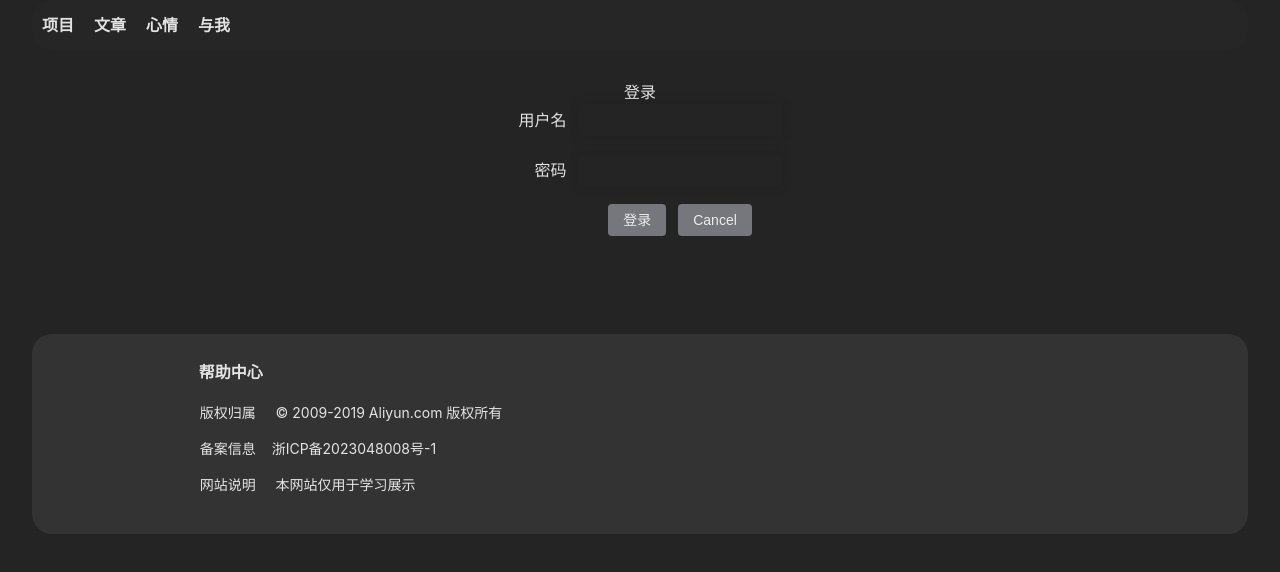
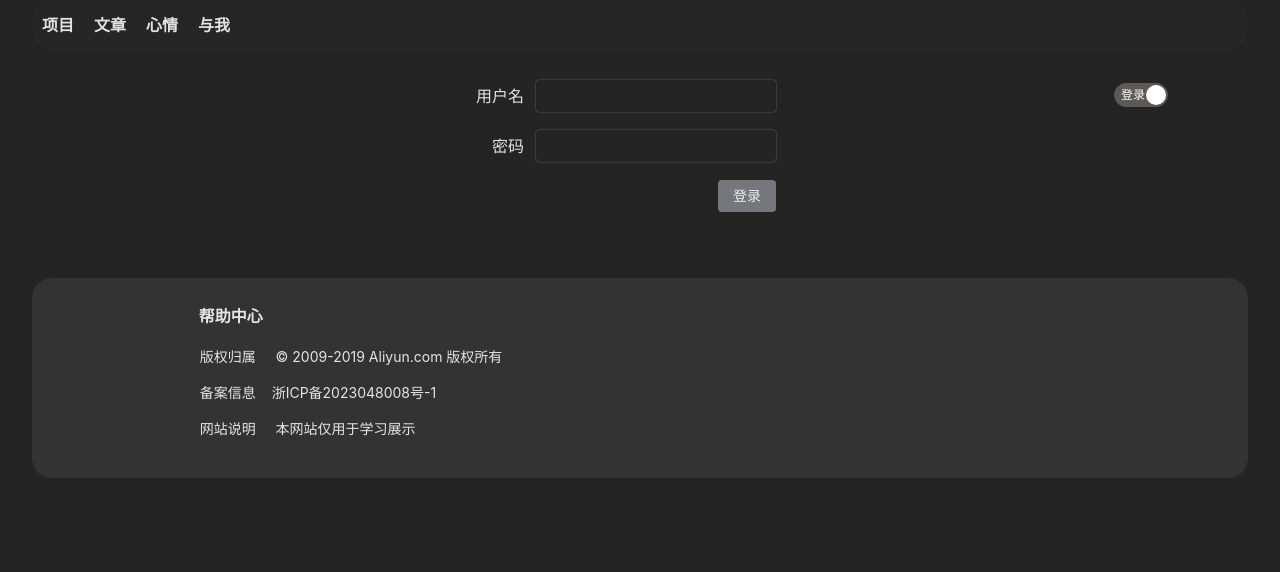
Before and after one commit to gushen610140/gushenBlog, a Vue app: page /#/user/login in a window 1280 px wide. Shown: the top 572 px of the page. Built offline with nearby package versions, Linux system fonts and the light colour scheme.

Commit message:
✨ feat: 登录表格的基本开发

```diff
--- a/src/components/BlogUser/BlogLogin.vue
+++ b/src/components/BlogUser/BlogLogin.vue
@@ -1,36 +1,41 @@
 <template>
   <div class="user-body">
-    <el-form :model="form" label-width="5rem" class="form-style">
-      <div>登录</div>
-      <el-form-item label="用户名">
-        <el-input v-model="form.name" />
-      </el-form-item>
-      <el-form-item label="密码">
-        <el-input v-model="form.name" />
-      </el-form-item>
 
+    <el-switch
+      v-model="isLogin"
+      class="switcher"
+      size="large"
+      inline-prompt
+      style="--el-switch-on-color: #5B5A54; --el-switch-off-color: #443B3A"
+      active-text="登录"
+      inactive-text="注册"
+    />
 
-      <el-form-item>
-        <el-button @click="onSubmit">登录</el-button>
-        <el-button>Cancel</el-button>
+    <el-form :model="loginForm" label-width="5rem" class="form-style" v-if="isLogin">
+      <div class="input-body">
+        <el-form-item label="用户名">
+          <el-input v-model="loginForm.name" clearable class="input" />
+        </el-form-item>
+        <el-form-item label="密码">
+          <el-input v-model="loginForm.password" show-password class="input" />
+        </el-form-item>
+      </div>
+
+      <el-form-item class="button-body">
+        <el-button @click="onSubmit" class="button">登录</el-button>
       </el-form-item>
     </el-form>
   </div>
 </template>
 
 <script setup lang="ts">
-import { reactive } from 'vue'
+import { reactive, ref } from 'vue'
 
-// do not use same name with ref
-const form = reactive({
+let isLogin = ref(true)
+
+const loginForm = reactive({
   name: '',
-  region: '',
-  date1: '',
-  date2: '',
-  delivery: false,
-  type: [],
-  resource: '',
-  desc: '',
+  password: ''
 })
 
 const onSubmit = () => {
@@ -44,11 +49,30 @@ const onSubmit = () => {
 .user-body {
   display: flex;
   justify-content: center;
+  position: relative;
 }
 .form-style {
-  max-width: 40rem;
+  margin-right: 3rem;
+}
+.input-body {
   display: flex;
   flex-direction: column;
   align-items: center;
 }
+.input {
+  width: 15rem;
+}
+.button {
+  position: absolute;
+  right: 0;
+  top: 0;
+}
+.button-body {
+  position: relative;
+}
+.switcher {
+  position: absolute;
+  right: 5rem;
+  top: -5px;
+}
 </style>
--- a/src/components/BlogUser/BlogRegister.vue
+++ /dev/null
@@ -1,13 +0,0 @@
-<template>
-  <div>
-
-  </div>
-</template>
-
-<script setup lang="ts">
-
-</script>
-
-<style lang="scss" scoped>
-
-</style>
--- a/src/components/BlogUser/UserInfoCard.vue
+++ b/src/components/BlogUser/UserInfoCard.vue
@@ -21,18 +21,14 @@
     title="个人信息"
     direction="rtl"
   >
-    <div class="content">
-      1
-      <el-form>
-        <el-form-item>1</el-form-item>
-      </el-form>
-    </div>
+  <BlogLogin></BlogLogin>
   </el-drawer>
 </template>
 
 <script setup lang="ts">
 import { ref, computed } from 'vue'
 import useCheckLogin from '@/hooks/useCheckLogin.ts'
+import BlogLogin from '@/components/BlogUser/BlogLogin.vue'
 
 const userInfo = {
   username: '夜刀神狗',
--- a/src/styles/element.scss
+++ b/src/styles/element.scss
@@ -96,5 +96,17 @@
 
 :global(.el-input__wrapper) {
   background-color: $background-color-dark;
-  box-shadow: $box-shadow-normal;
+  box-shadow: $box-shadow-border;
 }
+
+:global(.el-input__wrapper:hover) {
+  box-shadow: $box-shadow-hover;
+}
+
+:global(.el-input__wrapper.is-focus) {
+  box-shadow: $box-shadow-hover;
+}
+
+:global(.el-input__inner) {
+  color: $font-color-dark;
+}
--- a/src/styles/variables.scss
+++ b/src/styles/variables.scss
@@ -23,6 +23,7 @@ $background-color-dark: #242424;
 $box-background-color-dark: #33333330;
 $button-bacc: #909399c0;
 $button-bacc-hover: #b1b3b8b0;
+$box-shadow-border: 0px 0px 2px #909399c0;
 $box-shadow-normal: 0px 0px 12px rgba(0, 0, 0, 0.12);
 $box-shadow-hover: 0 0 5px $font-color-dark;
 
```
